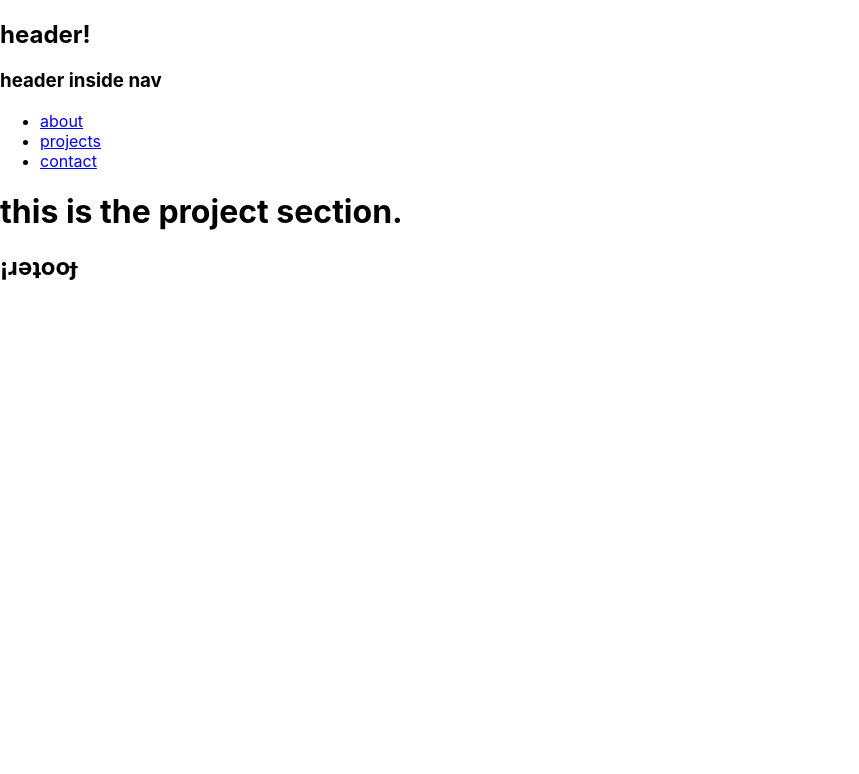
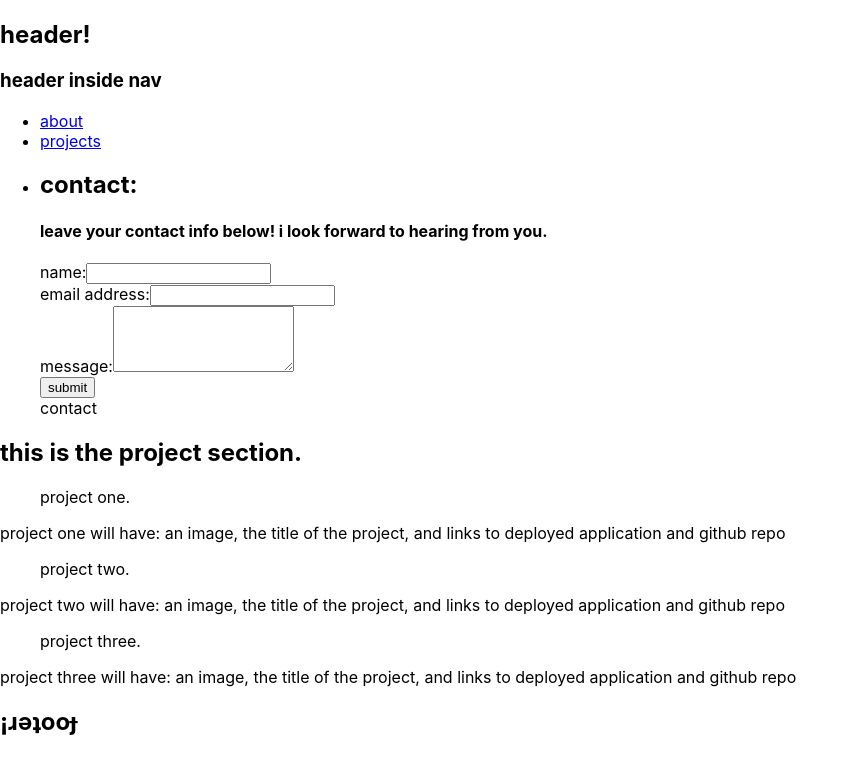
Before and after one commit to mtpott/pottfolio, a React (Create React App) app: page / in a window 1280 px wide. Shown: the top 774 px of the page, without its empty margins (0-859 px from the left). Built offline with nearby package versions, Linux system fonts and the light colour scheme.

Commit message:
contact form added, not stylized yet

```diff
--- /dev/null
+++ b/src/components/Contact/index.js
@@ -0,0 +1,27 @@
+import React from 'react';
+
+function Contact() {
+    return (
+        <div>
+            <h2>contact:</h2>
+            <h4>leave your contact info below! i look forward to hearing from you.</h4>
+            <form id="contact-form">
+                <div>
+                    <label htmlFor="name">name:</label>
+                    <input type="text" name="name" />
+                </div>
+                <div>
+                    <label htmlFor="email">email address:</label>
+                    <input type="email" name="email" />
+                </div>
+                <div>
+                    <label htmlFor="message">message:</label>
+                    <textarea name="message" rows="4" />
+                </div>
+                <button type="submit">submit</button>
+            </form>
+        </div>
+    );
+}
+
+export default Contact;
--- a/src/components/Nav/index.js
+++ b/src/components/Nav/index.js
@@ -1,10 +1,10 @@
 import React from 'react';
+import Contact from '../Contact';
 
 function Nav() {
     return (
         <nav>
             <h1>header inside nav </h1>
-
         <ul>
             <li>
                 <a href="/">about</a>
@@ -13,7 +13,8 @@ function Nav() {
                 <a href="/">projects</a>
             </li>
             <li>
-                <a href="/">contact</a>
+                <Contact />
+                <span>contact</span>
             </li>
         </ul>
 
--- a/src/components/Project/index.js
+++ b/src/components/Project/index.js
@@ -2,7 +2,17 @@ import React from 'react';
 
 function Project() {
     return (
+        <section>
         <h1>this is the project section.</h1>
+
+            <ul>project one.</ul>
+                <p>project one will have: an image, the title of the project, and links to deployed application and github repo</p>
+            <ul>project two.</ul>
+                <p>project two will have: an image, the title of the project, and links to deployed application and github repo</p>
+            <ul>project three.</ul>
+                <p>project three will have: an image, the title of the project, and links to deployed application and github repo</p>
+
+        </section>
     )
 }
 
```
